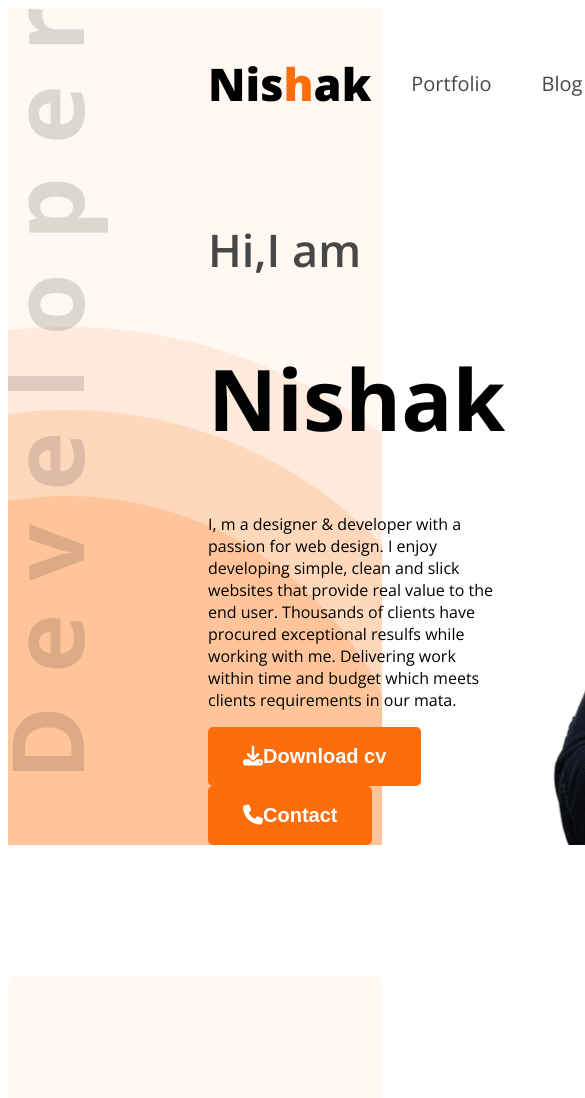
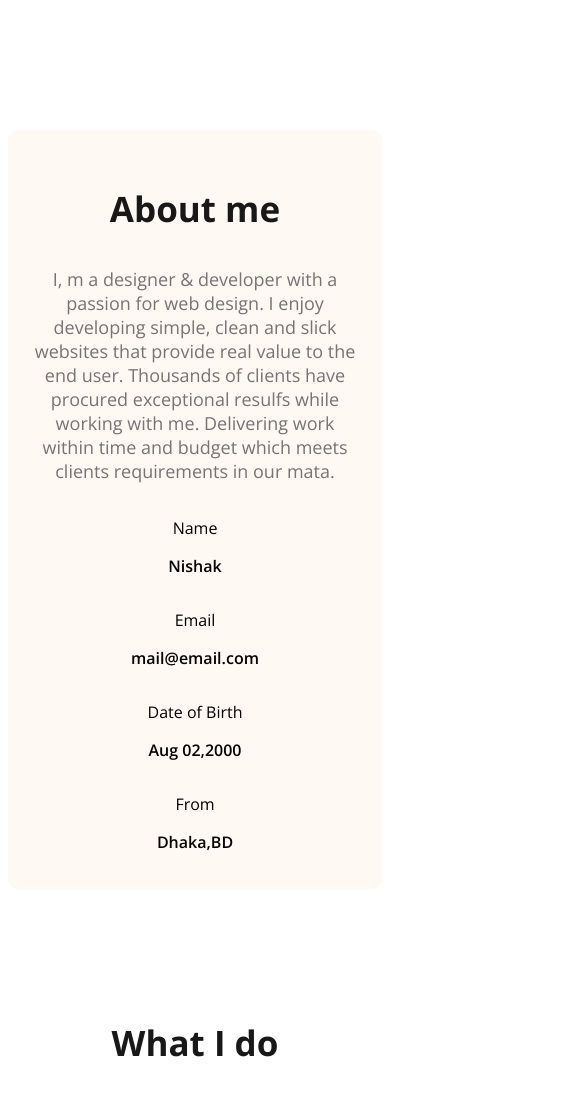
Before and after one commit to jihanurrahman33/web-dev-portfolio, a plain HTML site: page index.html in a window 390 px wide. Shown: the top 1098 px of the page, 585 px wide, since content can reach past the window. Drawn offline with nearby package versions, Linux system fonts and the light colour scheme.

Commit message:
make about section responsive for mobile devices

```diff
--- a/index.html
+++ b/index.html
@@ -14,7 +14,7 @@
 </head>
 
 <body class="open-sans-normal">
-  <header class="header secondery-bg">
+  <header class="header secondery-bg hide">
     <nav>
       <h3 class="nav-title">Nis<span class="text-primary">h</span>ak</h3>
       <ul>
--- a/styles/portfolio.css
+++ b/styles/portfolio.css
@@ -1,4 +1,3 @@
-
 /* Nav Styles */
 
 .open-sans-normal {
@@ -9,10 +8,11 @@
 }
 
 /* header */
-.header{
-    background-image: url('../images/developer.png'),url('../images/header_bg.png');
+.header {
+  background-image: url("../images/developer.png"),
+    url("../images/header_bg.png");
   background-repeat: no-repeat;
-    background-position: top left,bottom right;
+  background-position: top left, bottom right;
 }
 
 nav {
@@ -29,25 +29,25 @@ nav {
 
 /* Shared style */
 
-.text-center{
+.text-center {
   text-align: center;
 }
 
 .text-primary {
   color: #fd6e0a;
 }
-.section-title{
+.section-title {
   font-size: 35px;
   font-weight: bold;
   color: #181818;
 }
-.section-description{
+.section-description {
   font-size: 18px;
   color: #757575;
 }
 
-.secondery-bg{
-    background-color: #FFF8F3;
+.secondery-bg {
+  background-color: #fff8f3;
 }
 
 nav ul {
@@ -55,10 +55,9 @@ nav ul {
   align-items: center;
 }
 
-
 nav ul li {
   list-style: none;
-  margin-right:50px;
+  margin-right: 50px;
 }
 
 nav ul li a {
@@ -67,8 +66,8 @@ nav ul li a {
   font-size: 20px;
 }
 
-.btn-primary{
-    background-color:#FD6E0A ;
+.btn-primary {
+  background-color: #fd6e0a;
   color: white;
   font-weight: bold;
   font-size: 20px;
@@ -82,102 +81,103 @@ nav ul li a {
 }
 
 /* banner styles */
-.banner-greetings{
+.banner-greetings {
   font-size: 45px;
   font-weight: 600;
 }
-.banner-title{
+.banner-title {
   font-size: 85px;
   font-weight: bold;
 }
-.banner-profile-pic{
+.banner-profile-pic {
   width: 580px;
 }
-.banner{
+.banner {
   display: flex;
   justify-content: space-between;
   margin: 0 35px 0 200px;
 }
-.banner-content{
-    max-width:580px ;
+.banner-content {
+  max-width: 580px;
 }
 /* main styles */
-main{
+main {
   max-width: 1140px;
   margin: 0 auto;
 }
 
-main section{
+main section {
   margin-top: 130px;
   margin-bottom: 130px;
 }
 
 /* about styles */
 
-.about{
+.about {
   border-radius: 10px;
   padding: 130px 150px;
   text-align: center;
   margin-top: 130px;
 }
-.about-items{
+.about-items {
   display: flex;
   justify-content: space-around;
 }
 
-.item-description{
+.item-description {
   font-weight: 600;
-
 }
 /* Skills section styles */
-.skills-container{
+.skills-container {
   display: flex;
   gap: 24px;
-
 }
 
-.skill{
+.skill {
   padding: 30px;
   box-shadow: 0px 6px 50px 0px rgba(0, 0, 0, 0.06);
   border-radius: 5px;
 }
 /* resume section styles */
 
-.resume-container{
+.resume-container {
   display: flex;
   gap: 24px;
 }
-.experience-subtitle{
+.experience-subtitle {
   font-size: 20px;
   font-weight: 600;
   margin-bottom: 20px;
 }
 
-.experience-descriprion, .experience-subtitle{
+.experience-descriprion,
+.experience-subtitle {
   color: #757575;
 }
 
-.resume hr{
+.resume hr {
   margin: 30px 5px;
 }
 
-.resume-download-cv{
+.resume-download-cv {
   margin-top: 50px;
 }
 
 /* footer styles */
 
-footer{
+footer {
   padding: 130px 230px;
   display: flex;
   gap: 100px;
 }
 
-.footer-column{
+.footer-column {
   width: 50%;
 }
 
-footer input[type="text"],footer input[type="email"],footer textarea{
+footer input[type="text"],
+footer input[type="email"],
+footer textarea {
   border-radius: 5px;
   height: 64px;
   background-color: white;
@@ -187,3 +187,31 @@ footer input[type="text"],footer input[type="email"],footer textarea{
   margin-bottom: 24px;
   border: none;
 }
+
+/* Responsive media query */
+
+.hide {
+  display: none;
+}
+
+@media screen and (max-width: 576px) {
+  .skills-container,
+  .resume-container,
+  footer,
+  .about-items {
+    flex-direction: column;
+  }
+  footer,
+  .about {
+    padding: 20px;
+  }
+  .footer-column {
+    width: 100%;
+  }
+
+  footer input[type="text"],
+  footer input[type="email"],
+  footer textarea {
+    width: calc(100% - 40px);
+  }
+}
```
Lines whose indentation alone changed are shown as unchanged.
